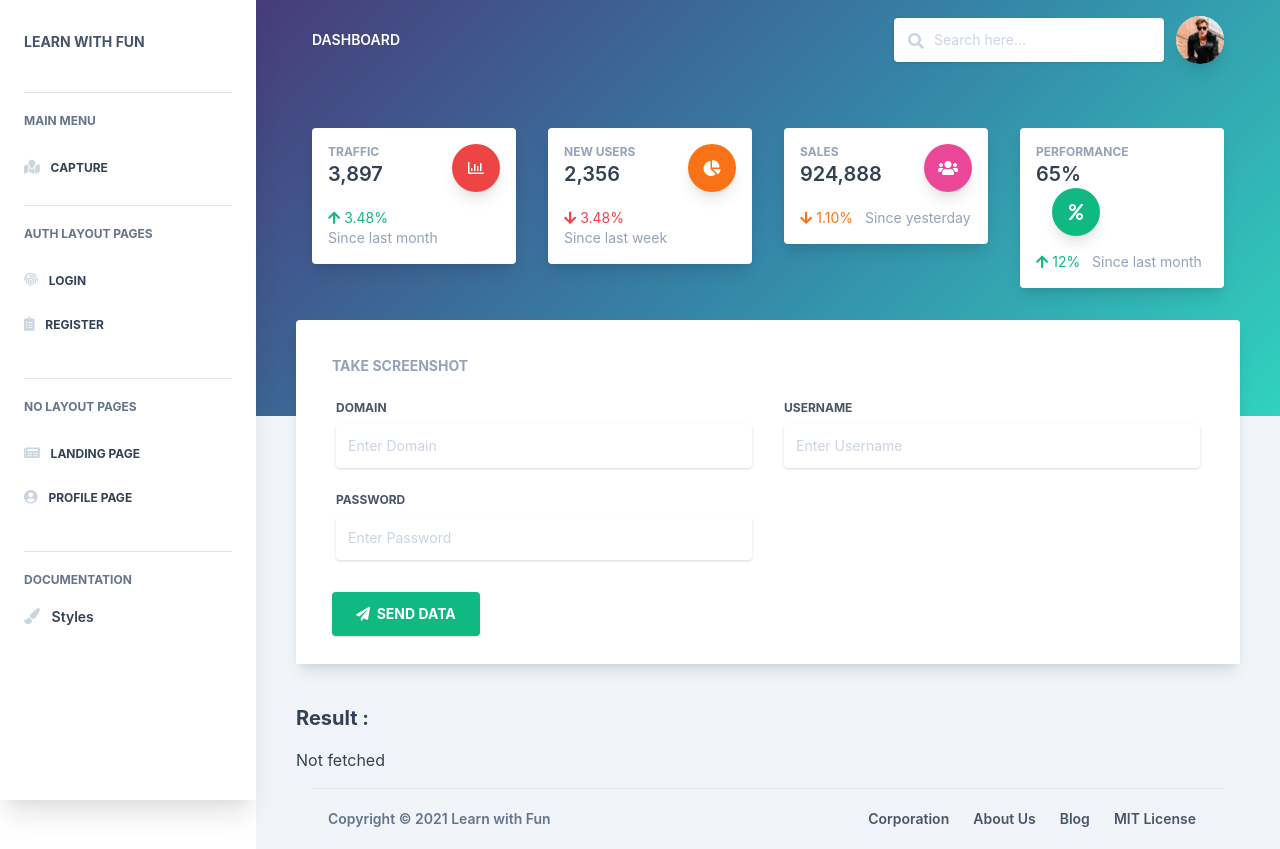
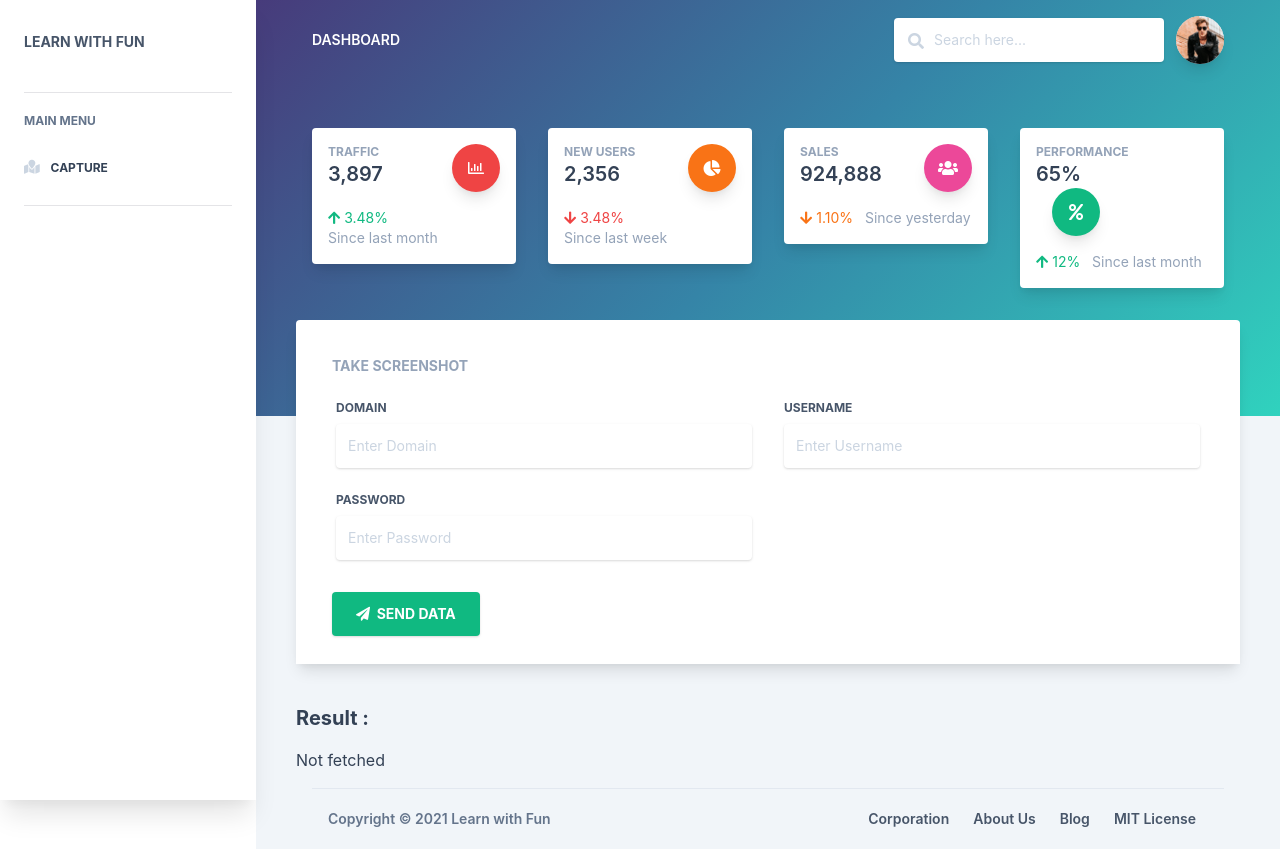
Before and after one commit to ferdianarid/takeScreen-automation, a Vue app: page / in a window 1280 px wide. Built offline with nearby package versions, Linux system fonts and the light colour scheme; a small style sheet from the web is missing.

Commit message:
remove nav

```diff
--- a/src/components/Sidebar/Sidebar.vue
+++ b/src/components/Sidebar/Sidebar.vue
@@ -198,14 +198,14 @@
 				<!-- Divider -->
 				<hr class="my-4 md:min-w-full" />
 				<!-- Heading -->
-				<h6
+				<!-- <h6
 					class="md:min-w-full text-blueGray-500 text-xs uppercase font-bold block pt-1 pb-4 no-underline"
 				>
 					Auth Layout Pages
-				</h6>
+				</h6> -->
 				<!-- Navigation -->
 
-				<ul class="md:flex-col md:min-w-full flex flex-col list-none md:mb-4">
+				<!-- <ul class="md:flex-col md:min-w-full flex flex-col list-none md:mb-4">
 					<li class="items-center">
 						<router-link
 							class="text-blueGray-700 hover:text-blueGray-500 text-xs uppercase py-3 font-bold block"
@@ -227,19 +227,19 @@
 							Register
 						</router-link>
 					</li>
-				</ul>
+				</ul> -->
 
 				<!-- Divider -->
-				<hr class="my-4 md:min-w-full" />
+				<!-- <hr class="my-4 md:min-w-full" /> -->
 				<!-- Heading -->
-				<h6
+				<!-- <h6
 					class="md:min-w-full text-blueGray-500 text-xs uppercase font-bold block pt-1 pb-4 no-underline"
 				>
 					No Layout Pages
-				</h6>
+				</h6> -->
 				<!-- Navigation -->
 
-				<ul class="md:flex-col md:min-w-full flex flex-col list-none md:mb-4">
+				<!-- <ul class="md:flex-col md:min-w-full flex flex-col list-none md:mb-4">
 					<li class="items-center">
 						<router-link
 							class="text-blueGray-700 hover:text-blueGray-500 text-xs uppercase py-3 font-bold block"
@@ -259,18 +259,18 @@
 							Profile Page
 						</router-link>
 					</li>
-				</ul>
+				</ul> -->
 
 				<!-- Divider -->
-				<hr class="my-4 md:min-w-full" />
+				<!-- <hr class="my-4 md:min-w-full" /> -->
 				<!-- Heading -->
-				<h6
+				<!-- <h6
 					class="md:min-w-full text-blueGray-500 text-xs uppercase font-bold block pt-1 pb-4 no-underline"
 				>
 					Documentation
-				</h6>
+				</h6> -->
 				<!-- Navigation -->
-				<ul class="md:flex-col md:min-w-full flex flex-col list-none md:mb-4">
+				<!-- <ul class="md:flex-col md:min-w-full flex flex-col list-none md:mb-4">
 					<li class="inline-flex">
 						<a
 							href="https://www.creative-tim.com/learning-lab/tailwind/vue/colors/notus"
@@ -284,7 +284,7 @@
 						</a>
 					</li>
 
-				</ul>
+				</ul> -->
 			</div>
 		</div>
 	</nav>
```
